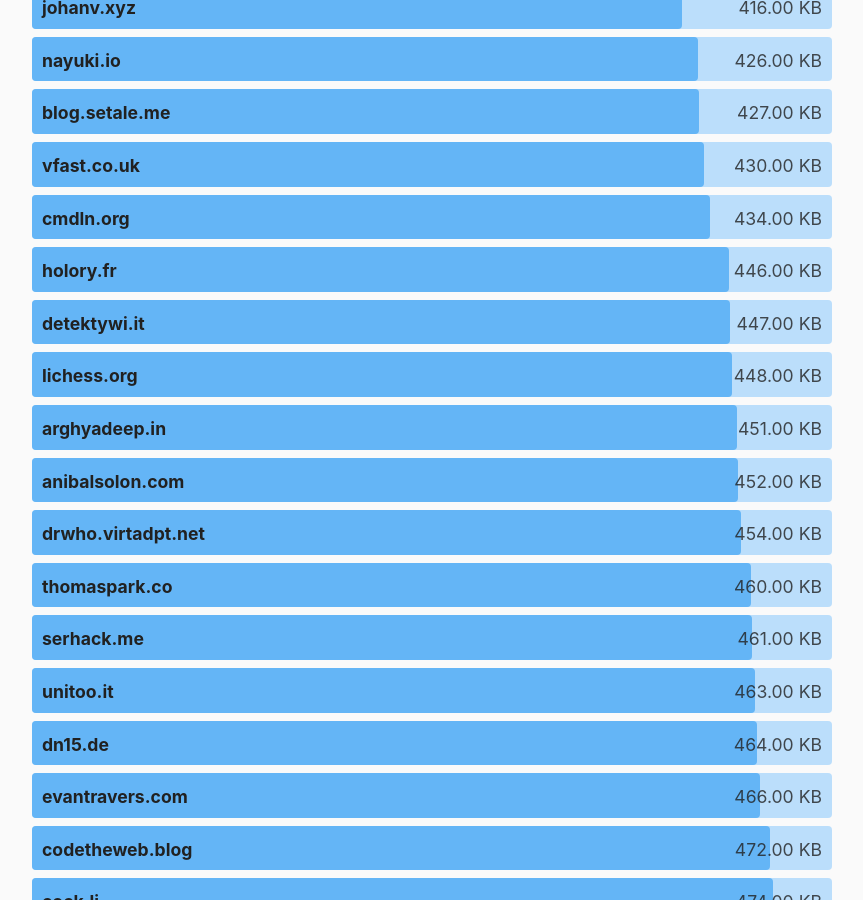
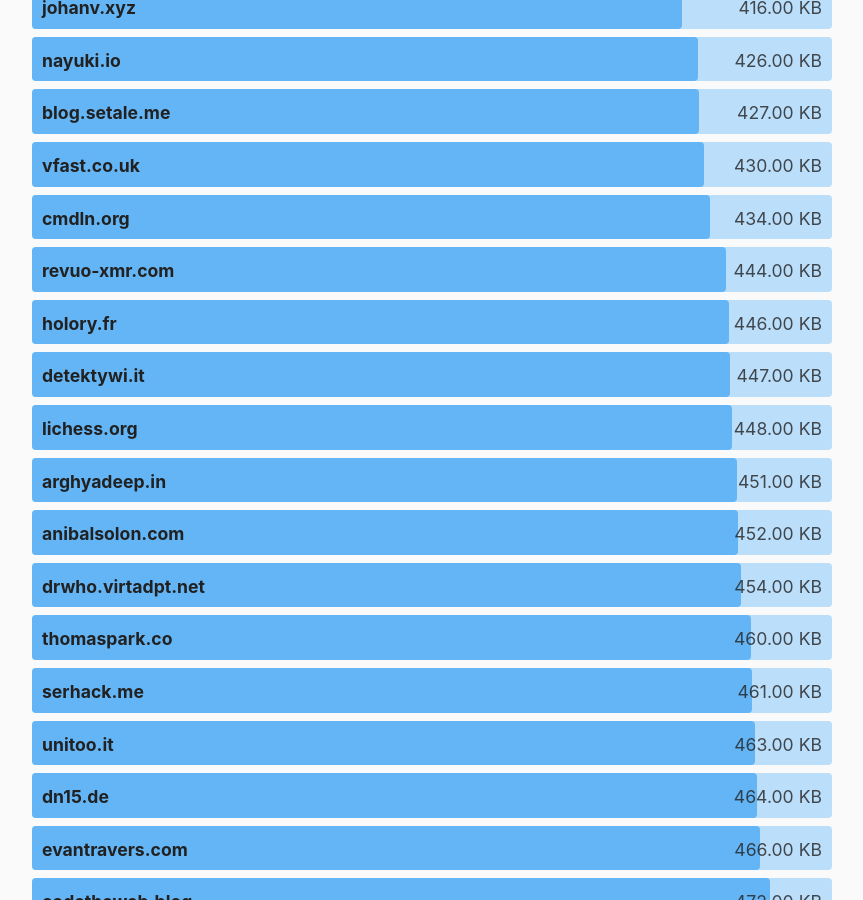
Before and after one commit to kevquirk/512kb.club, a Jekyll site: the page built from index.md, in a window 1280 px wide and 900 px high, scrolled down 22481 px. Shown: the whole window, without its empty margins (208-1071 px from the left). Built offline with Jekyll 4.4.1, drawn with Linux system fonts in a browser that asks for light colours.

Commit message:
Add revuo-xmr.com

```diff
--- a/_data/sites.yml
+++ b/_data/sites.yml
@@ -1618,6 +1618,11 @@
   size: 148
   last_checked: 2021-12-23
 
+- domain: revuo-xmr.com
+  url: https://revuo-xmr.com/
+  size: 444
+  last_checked: 2022-04-10
+
 - domain: richj.co
   url: https://richj.co/
   size: 48.0
```
